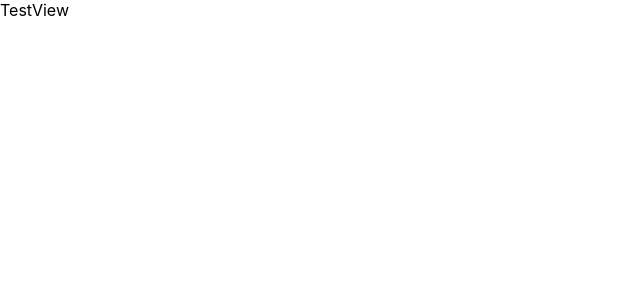
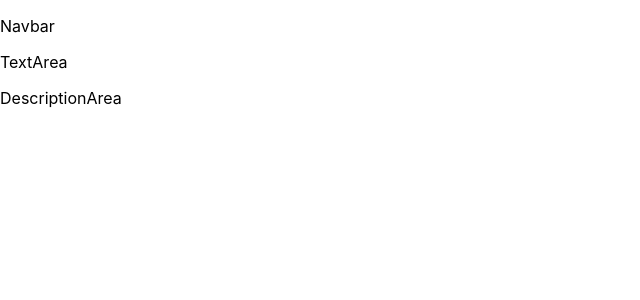
Before and after one commit to okokebot/blockmine-front, a React (Create React App) app: page / in a window 1280 px wide. Shown: the top 300 px of the page, without its empty margins (0-640 px from the left). Built offline with nearby package versions, Linux system fonts and the light colour scheme.

Commit message:
components ファイル配置

```diff
--- a/src/App.tsx
+++ b/src/App.tsx
@@ -1,7 +1,13 @@
+import Navbar from "components/Navbar";
+import TextArea from "components/TextArea";
+import DescriptionArea from "components/DescriptionArea";
+
 function App() {
   return (
     <div className="App">
-      TestView
+      <Navbar />
+      <TextArea />
+      <DescriptionArea />
     </div>
   );
 }
--- /dev/null
+++ b/src/components/DescriptionArea.tsx
@@ -0,0 +1,11 @@
+import React from 'react';
+
+export default class DescriptionArea extends React.Component {
+	render() {
+		return (
+			<div>
+        <p>DescriptionArea</p>
+			</div>
+		)
+	}
+}
--- /dev/null
+++ b/src/components/Navbar.tsx
@@ -0,0 +1,11 @@
+import React from 'react';
+
+export default class Navbar extends React.Component {
+	render() {
+		return (
+			<div>
+        <p>Navbar</p>
+			</div>
+		)
+	}
+}
--- /dev/null
+++ b/src/components/TextArea.tsx
@@ -0,0 +1,11 @@
+import React from 'react';
+
+export default class TextArea extends React.Component {
+	render() {
+		return (
+			<div>
+        <p>TextArea</p>
+			</div>
+		)
+	}
+}
```
